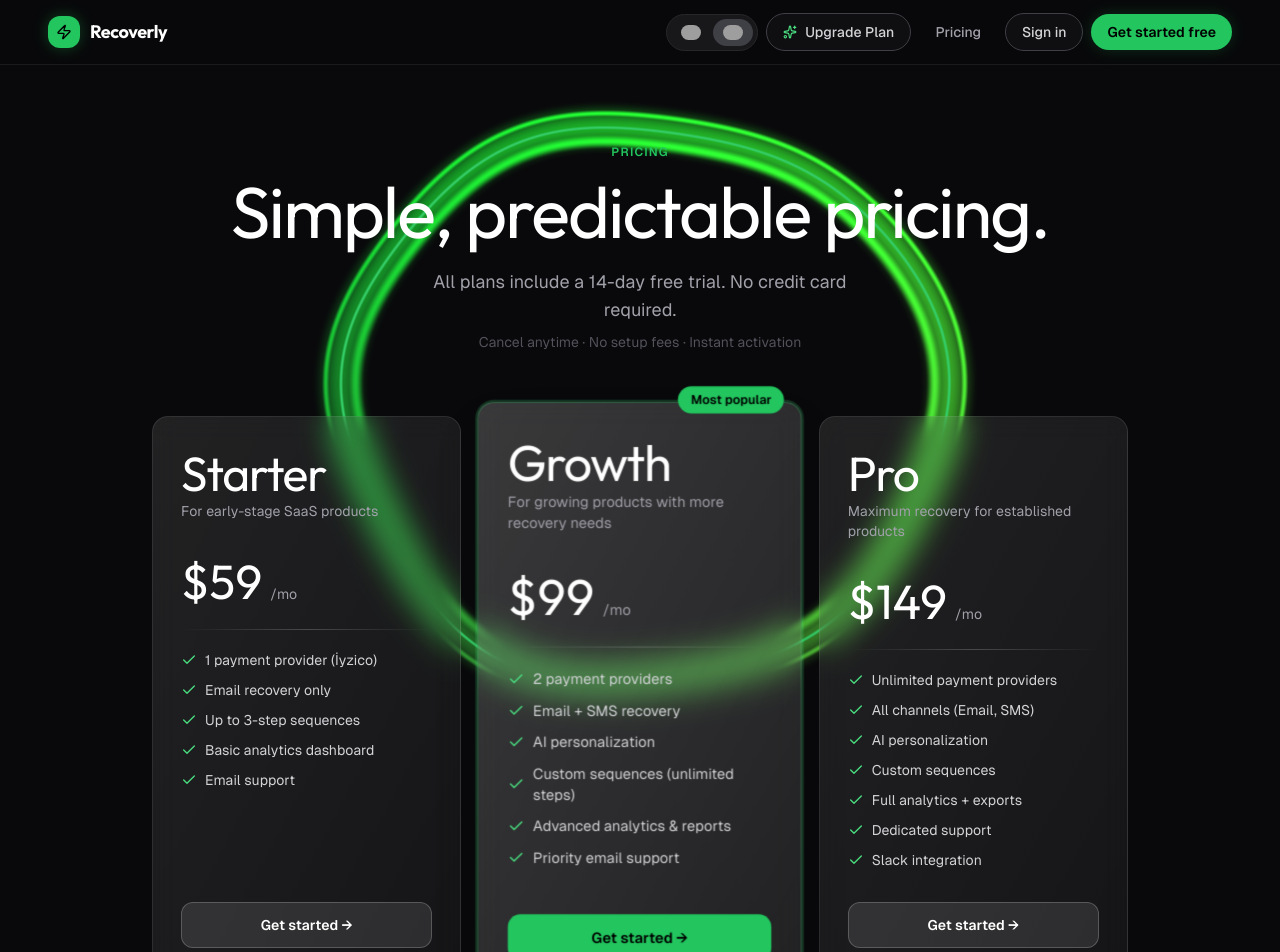
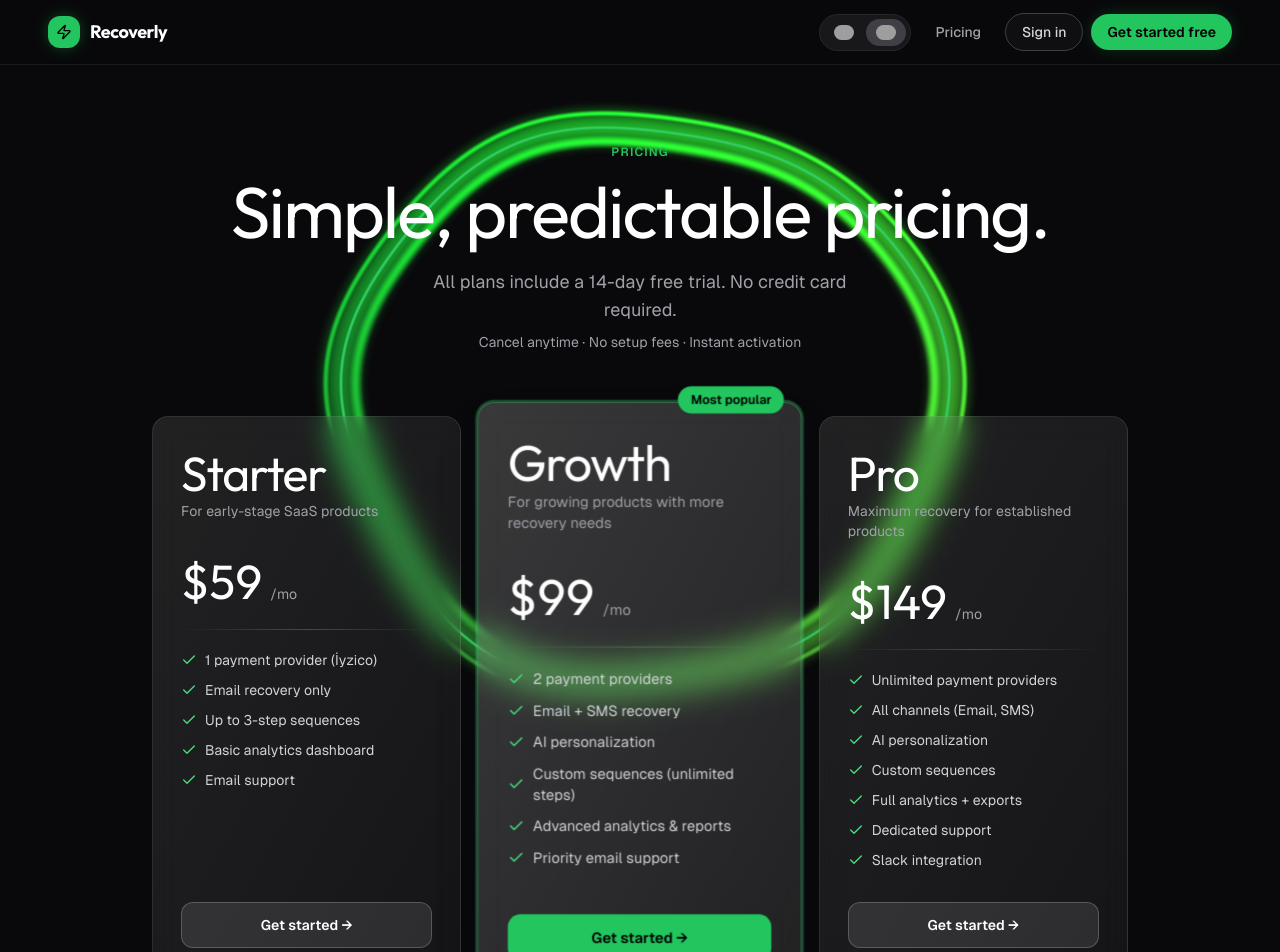
Before and after one commit to ardatmltn/recovery, a Next.js app: page /pricing in a window 1280 px wide. Shown: the top 952 px of the page. Built offline with nearby package versions, Linux system fonts and the light colour scheme; grey boxes are pictures that could not be loaded.

Commit message:
Pricing: remove upgrade button, brighter sub2 text, clickable cards with animated ring

```diff
--- a/src/app/(marketing)/pricing/page.tsx
+++ b/src/app/(marketing)/pricing/page.tsx
@@ -2,8 +2,7 @@
 
 import Link from 'next/link'
 import { Check, Zap } from 'lucide-react'
-import { useRef, useEffect } from 'react'
-import { ModalPricing } from '@/components/ui/modal-pricing'
+import { useRef, useEffect, useState } from 'react'
 import { MarketingNav } from '@/components/marketing/nav'
 import { RippleButton } from '@/components/ui/multi-type-ripple-buttons'
 import { useLanguage } from '@/lib/language-context'
@@ -12,20 +11,35 @@ import { translations } from '@/components/marketing/translations'
 const PLAN_NAMES = ['Starter', 'Growth', 'Pro']
 const PLAN_PRICES = ['59', '99', '149']
 
-function ShaderCanvas() {
+// Center X positions in transformed shader UV space (uv.x * 1.5 - 0.25)
+// Starter ≈ left third, Growth ≈ center, Pro ≈ right third
+const PLAN_CENTER_X = [0.08, 0.5, 0.92]
+
+function ShaderCanvas({ targetX }: { targetX: number }) {
   const canvasRef = useRef<HTMLCanvasElement | null>(null)
+  const targetXRef = useRef(targetX)
+  const currentXRef = useRef(targetX)
+  const uCenterLocRef = useRef<WebGLUniformLocation | null>(null)
+  const glRef = useRef<WebGLProgram | null>(null)
+  const glCtxRef = useRef<WebGLRenderingContext | null>(null)
+
+  useEffect(() => {
+    targetXRef.current = targetX
+  }, [targetX])
 
   useEffect(() => {
     const canvas = canvasRef.current
     if (!canvas) return
     const gl = canvas.getContext('webgl')
     if (!gl) return
+    glCtxRef.current = gl
 
     const vertSrc = `attribute vec2 aPosition; void main() { gl_Position = vec4(aPosition, 0.0, 1.0); }`
     const fragSrc = `
       precision highp float;
       uniform float iTime;
       uniform vec2 iResolution;
+      uniform vec2 uCenter;
       mat2 rotate2d(float angle){ float c=cos(angle),s=sin(angle); return mat2(c,-s,s,c); }
       float variation(vec2 v1,vec2 v2,float strength,float speed){ return sin(dot(normalize(v1),normalize(v2))*strength+iTime*speed)/100.0; }
       vec3 paintCircle(vec2 uv,vec2 center,float rad,float width){
@@ -41,7 +55,7 @@ function ShaderCanvas() {
         uv.x*=1.5; uv.x-=0.25;
         float mask=0.0;
         float radius=.35;
-        vec2 center=vec2(.5);
+        vec2 center=uCenter;
         mask+=paintCircle(uv,center,radius,.035).r;
         mask+=paintCircle(uv,center,radius-.018,.01).r;
         mask+=paintCircle(uv,center,radius+.018,.005).r;
@@ -65,6 +79,7 @@ function ShaderCanvas() {
     gl.attachShader(program, compile(gl.FRAGMENT_SHADER, fragSrc))
     gl.linkProgram(program)
     gl.useProgram(program)
+    glRef.current = program
 
     const buf = gl.createBuffer()
     gl.bindBuffer(gl.ARRAY_BUFFER, buf)
@@ -75,11 +90,15 @@ function ShaderCanvas() {
 
     const iTimeLoc = gl.getUniformLocation(program, 'iTime')
     const iResLoc = gl.getUniformLocation(program, 'iResolution')
+    uCenterLocRef.current = gl.getUniformLocation(program, 'uCenter')
 
     let raf = 0
     const render = (t: number) => {
+      // Smooth lerp toward target
+      currentXRef.current += (targetXRef.current - currentXRef.current) * 0.04
       gl.uniform1f(iTimeLoc, t * 0.001)
       gl.uniform2f(iResLoc, canvas.width, canvas.height)
+      gl.uniform2f(uCenterLocRef.current!, currentXRef.current, 0.5)
       gl.drawArrays(gl.TRIANGLES, 0, 6)
       raf = requestAnimationFrame(render)
     }
@@ -112,13 +131,14 @@ export default function PricingPage() {
   const { lang } = useLanguage()
   const tx = translations[lang].pricingPage
   const nav = translations[lang].nav
+  const [selectedPlan, setSelectedPlan] = useState(1)
 
   return (
     <div className="relative min-h-[100dvh] bg-[#09090B]">
-      <ShaderCanvas />
+      <ShaderCanvas targetX={PLAN_CENTER_X[selectedPlan]} />
 
       <div className="relative" style={{ zIndex: 2 }}>
-        <MarketingNav showUpgradeButton={<ModalPricing />} />
+        <MarketingNav />
 
         {/* Hero */}
         <div className="pt-36 pb-16 text-center px-6">
@@ -129,24 +149,25 @@ export default function PricingPage() {
             {tx.title}
           </h1>
           <p className="text-zinc-400 text-lg max-w-md mx-auto mb-2">{tx.subtitle}</p>
-          <p className="text-zinc-600 text-sm">{tx.sub2}</p>
+          <p className="text-zinc-400 text-sm">{tx.sub2}</p>
         </div>
 
         {/* Plans */}
         <div className="max-w-5xl mx-auto px-6 pb-28">
           <div className="flex flex-col md:flex-row gap-6 justify-center items-stretch">
             {tx.plans.map((plan, i) => {
+              const isSelected = selectedPlan === i
               const highlighted = i === 1
               return (
                 <div
                   key={PLAN_NAMES[i]}
+                  onClick={() => setSelectedPlan(i)}
                   className={[
-                    'relative flex-1 max-w-xs flex flex-col rounded-2xl px-7 py-8 transition-all duration-300',
-                    'backdrop-blur-[14px]',
-                    'bg-gradient-to-br',
-                    highlighted
-                      ? 'from-white/20 to-white/10 border border-green-400/30 shadow-2xl ring-2 ring-green-400/20 scale-105'
-                      : 'from-white/10 to-white/5 border border-white/10',
+                    'relative flex-1 max-w-xs flex flex-col rounded-2xl px-7 py-8 cursor-pointer',
+                    'backdrop-blur-[14px] bg-gradient-to-br transition-all duration-300',
+                    isSelected
+                      ? 'from-white/20 to-white/10 border border-green-400/40 shadow-2xl ring-2 ring-green-400/30 scale-105'
+                      : 'from-white/10 to-white/5 border border-white/10 hover:border-white/20 hover:from-white/15',
                   ].join(' ')}
                   style={{ backdropFilter: 'blur(14px)', WebkitBackdropFilter: 'blur(14px)' }}
                 >
@@ -179,12 +200,12 @@ export default function PricingPage() {
                     ))}
                   </ul>
 
-                  <Link href="/register" className="block mt-auto">
+                  <Link href="/register" className="block mt-auto" onClick={(e) => e.stopPropagation()}>
                     <RippleButton
-                      rippleColor={highlighted ? 'rgba(0,0,0,0.15)' : 'rgba(255,255,255,0.15)'}
+                      rippleColor={isSelected ? 'rgba(0,0,0,0.15)' : 'rgba(255,255,255,0.15)'}
                       className={[
                         'w-full py-3 rounded-xl font-semibold text-sm',
-                        highlighted
+                        isSelected
                           ? 'bg-green-500 hover:bg-green-400 text-black'
                           : 'bg-white/10 hover:bg-white/20 text-white border border-white/20',
                       ].join(' ')}
```
